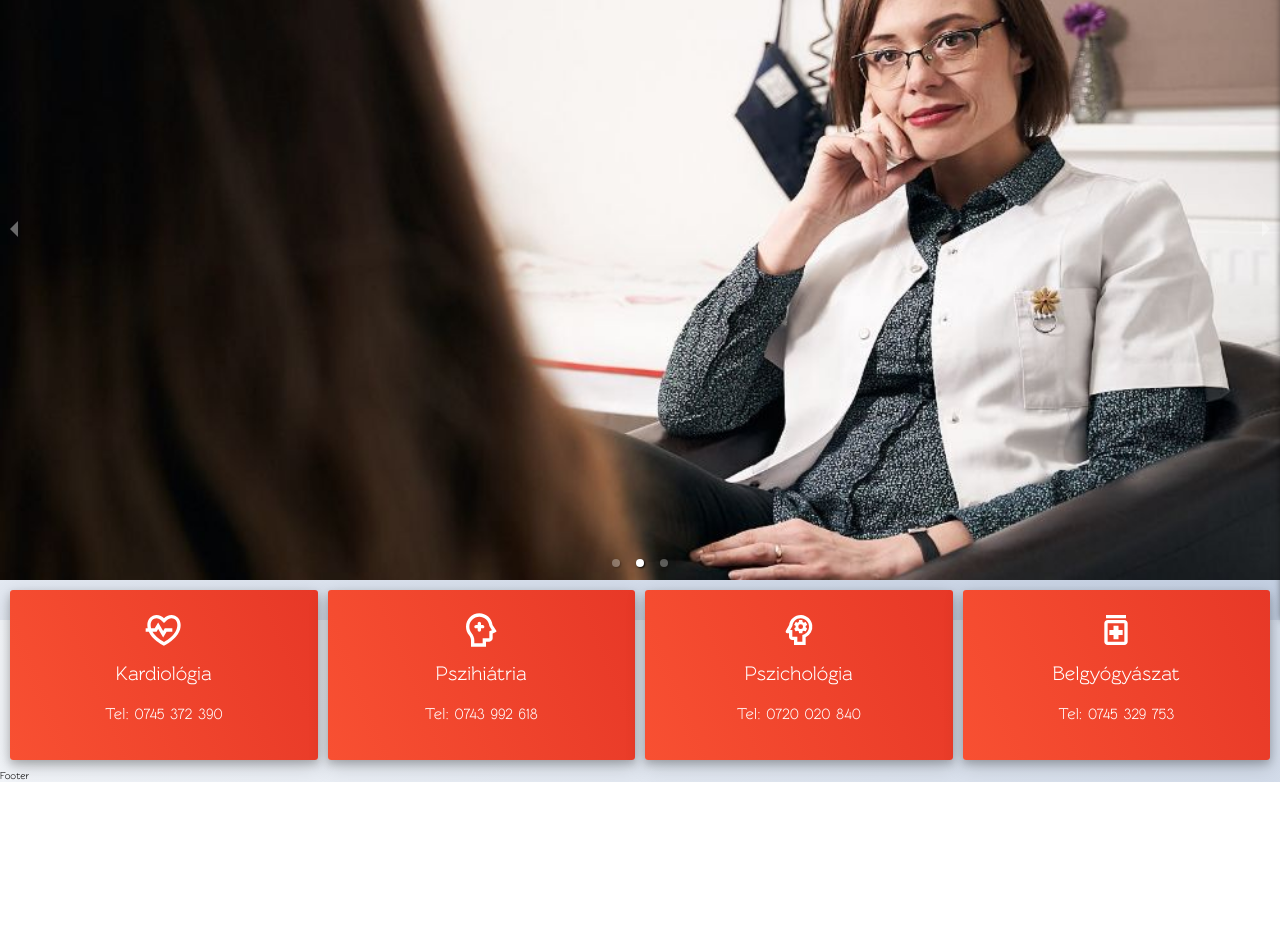
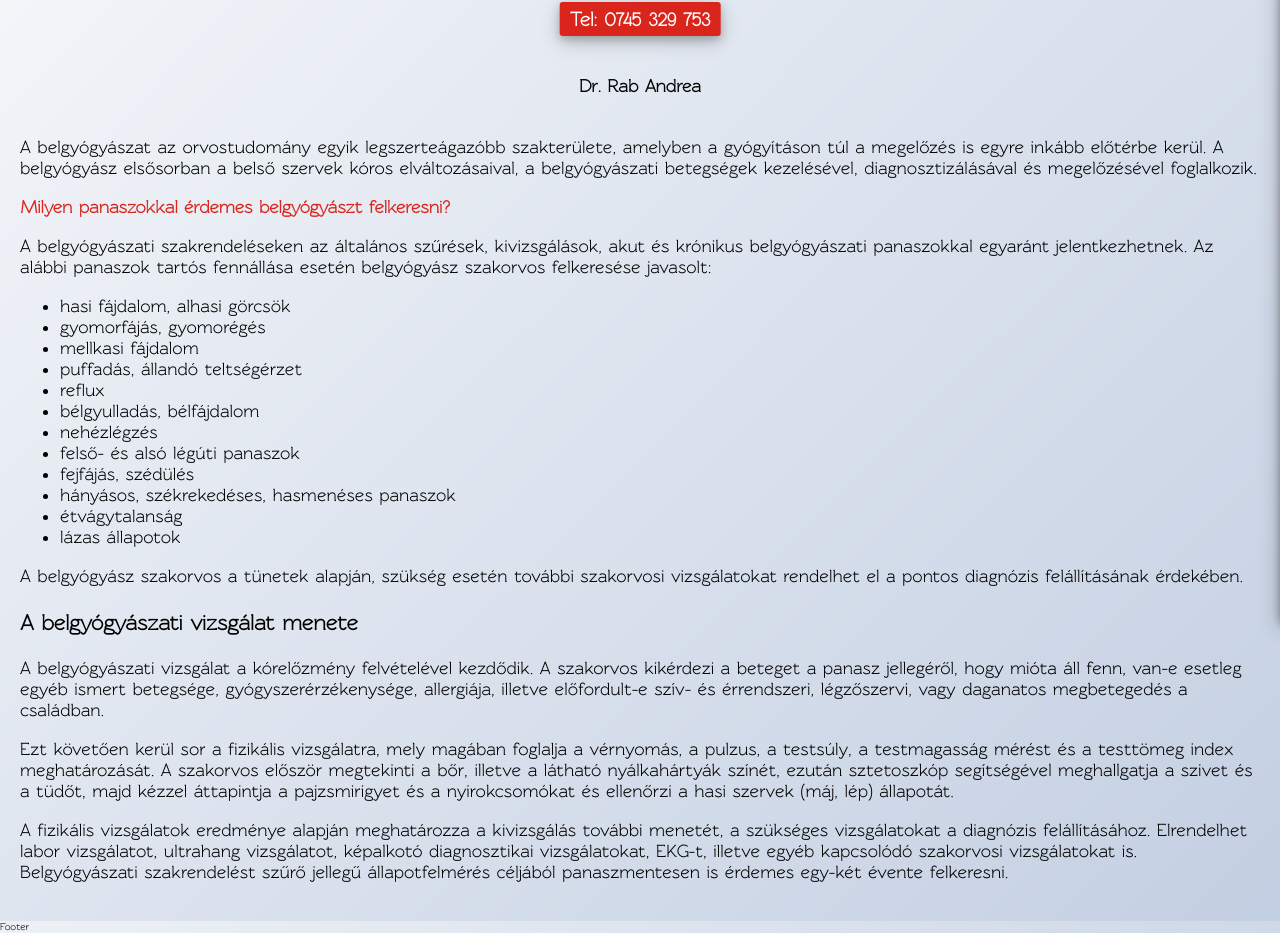
Before and after one commit to botondKulcsar/fehervari, a React (Create React App) app: page /internalmed in a window 1280 px wide. Shown: the part 180-1113 px from the top of the page. Before the commit the page ends 962 px from the top, so only its background shows below. Built offline with nearby package versions, Linux system fonts and the light colour scheme.

Commit message:
fix phone number

```diff
--- a/src/App.js
+++ b/src/App.js
@@ -8,6 +8,8 @@ import Home from './screens/home/Home'
 import { Routes, Route } from 'react-router-dom'
 import Cardiology from './screens/Cardiology/Cardiology'
 import Psychiatry from './screens/Psychiatry/Psychiatry'
+import InternalMed from './screens/InternalMed/InternalMed'
+import FamilyMed from './screens/FamilyMed/FamilyMed'
 import Footer from './components/Footer/Footer'
 
 function App () {
@@ -23,7 +25,10 @@ function App () {
 
   return (
     <div style={{ height: '100%' }}>
-      <Toolbar drawerClickHandler={drawerToggleClickHandler} show={sideDrawerOpen}/>
+      <Toolbar
+        drawerClickHandler={drawerToggleClickHandler}
+        show={sideDrawerOpen}
+      />
       <SideDrawer show={sideDrawerOpen} hide={backdropClickHandler} />
       {/*sideDrawerOpen ? <Backdrop click={backdropClickHandler} /> : null */}
       <main style={{ marginTop: '56px' }}>
@@ -31,6 +36,8 @@ function App () {
           <Route path='/' element={<Home />} />
           <Route path='/cardiology' element={<Cardiology />} />
           <Route path='/psychiatry' element={<Psychiatry />} />
+          <Route path='/internalmed' element={<InternalMed />} />
+          <Route path='/familymed' element={<FamilyMed />} />
           <Route path='*' element={<Home />} />
         </Routes>
       </main>
--- a/src/components/CardContainer/CardContainer.js
+++ b/src/components/CardContainer/CardContainer.js
@@ -32,7 +32,7 @@ const CardContainer = () => {
       icon: <MdOutlineMedication />,
       title: 'Belgyógyászat',
       content: '0745 329 753',
-      to: '/cardiology'
+      to: '/internalmed'
     }
   ]
   return (
--- a/src/components/SideDrawer/SideDrawer.css
+++ b/src/components/SideDrawer/SideDrawer.css
@@ -4,17 +4,16 @@
   letter-spacing: 1px;
   height: calc(100% - 5.6rem);
   background-color: white;
-  box-shadow: 1px 0px 7px rgba(0, 0, 0, 0.5);
+  box-shadow: var(--dark-shadow);
+  /* box-shadow: 1px 0px 7px rgba(0, 0, 0, 0.5); */
   position: fixed;
-  /* top: 0; */
   bottom: 0;
   right: 0;
   width: 100%;
-  /* max-width: 400px; */
   z-index: 200;
   transform: translateX(100%);
   transition: transform 0.3s ease-out;
-  /* overflow: scroll; */
+  overflow: scroll;
   background-image: var(--grey-background);
 }
 
@@ -68,12 +67,7 @@ input:checked + .types {
 input:checked + .physicians {
   height: 14.8rem;
   margin-top: 1.3rem;
-  /* overflow: scroll; */
 }
-
-/* input:checked + .sidebar__navigation-submenu-items .sidebar__navigation-link {
-  display: inline;
-} */
 
 input[type="checkbox"] {
   display: none;
--- a/src/components/SideDrawer/SideDrawer.js
+++ b/src/components/SideDrawer/SideDrawer.js
@@ -13,7 +13,11 @@ const SideDrawer = ({ show, hide }) => {
     <nav className={drawerClasses}>
       <ul className='side-drawer__items'>
         <li>
-          <Link className='sidebar__navigation-link' to='/' onClick={hide}>
+          <Link
+            className='sidebar__navigation-link'
+            to='/familymed'
+            onClick={hide}
+          >
             Családorvosi rendelő
           </Link>
         </li>
@@ -43,7 +47,11 @@ const SideDrawer = ({ show, hide }) => {
             </li>
 
             <li>
-              <Link className='sidebar__navigation-link' to='/' onClick={hide}>
+              <Link
+                className='sidebar__navigation-link'
+                to='/internalmed'
+                onClick={hide}
+              >
                 Belgyógyászat
               </Link>
             </li>
--- a/src/components/Toolbar/Toolbar.js
+++ b/src/components/Toolbar/Toolbar.js
@@ -20,7 +20,7 @@ const Toolbar = ({ drawerClickHandler, show }) => {
         <div className='toolbar__navigation-items'>
           <ul className='toolbar__navigation-items-list'>
             <li>
-              <Link className='toolbar__navigation-link' to='/'>
+              <Link className='toolbar__navigation-link' to='/familymed'>
                 Családorvosi rendelő
               </Link>
             </li>
@@ -40,7 +40,7 @@ const Toolbar = ({ drawerClickHandler, show }) => {
                   </Link>
                 </li>
                 <li>
-                  <Link className='toolbar__navigation-link' to='/'>
+                  <Link className='toolbar__navigation-link' to='/internalmed'>
                     Belgyógyászat
                   </Link>
                 </li>
--- a/src/screens/Cardiology/Cardiology.css
+++ b/src/screens/Cardiology/Cardiology.css
@@ -47,6 +47,7 @@
   transition: box-shadow 0.3s;
   margin-left: 50%;
   transform: translateX(-50%);
+  white-space: nowrap;
 }
 
 .telephone-link:hover,
--- /dev/null
+++ b/src/screens/FamilyMed/FamilyMed.js
@@ -0,0 +1,64 @@
+import React from 'react'
+import classes from './FamilyMed.module.css'
+import familyMed from '../../assets/imgs/familyMed.jpg'
+
+const Psychiatry = () => {
+  React.useEffect(() => {
+    window.scrollTo(0, 0)
+  }, [])
+  return (
+    <div className='wrapper'>
+      <div className={classes['flex-container']}>
+        <div>
+          <h2 className='title'>Családorvosi rendelő</h2>
+          <a className='telephone-link' href='tel:+40365424596'>
+            Tel: 0365 424 596
+          </a>
+          <h4 className='doctor'>Dr. Fehérvári Lázár Mónika</h4>
+          <h4 className='doctor'>Dr. Bartel Klára</h4>
+          <h4 className='doctor'>Rácz Emoke Irén általános asszisztens</h4>
+          <h4 className='doctor'>Bárczi Emoke Ildikó védőnő</h4>
+        </div>
+        <div className={classes['img-holder']}>
+          <img src={familyMed} alt='Dr. Fehérvári Lázár Mónika' />
+        </div>
+      </div>
+
+      <p>
+        Az alapellátásban dolgozó orvosok és munkatársaik az egészségügyi ellátó
+        rendszer mindenesei. Ismerniük kell az orvostudomány, a szociális
+        szolgáltató rendszer minden szeletét, és a hozzájuk tartozó törvényeket
+      </p>
+
+      <p>
+        Munkájuk során a hozzájuk tartozó alapellátási egység, vagyis ismertebb
+        nevén a háziorvosi körzet minden, életmódbeli és betegségi gyakran
+        családi problémáival foglalkozni kell. Munkájukat a rendeléseken, a
+        betegek lakásán, a környezetükben észlelhető megoldásra váró
+        problémákkal együttesen jelentkező gyógyító, gondozó és megelőző
+        feladatok határozzák meg.
+      </p>
+
+      <p>
+        A háziorvosa jut eszébe először a betegnek, amikor a betegség bármilyen
+        tünetét észleli magán, mert a kapcsolat vele, vagy családjával,
+        környezetével mindennapos. A háziorvosától várja testi, lelki, szociális
+        problémáinak lehetőség szerinti megoldását, vagy annak az útnak a
+        megjelölését, amelyen az elindítható.
+      </p>
+      <p>
+        A háziorvos megfelel ennek a kihívásnak, mert képzettsége, tapasztalata,
+        átfogja mindazokat az ismereteket, amelyek ahhoz szükségesek, hogy
+        meggyógyítsa a hozzá fordulót. Amikor a megbetegedés tünetei meghaladják
+        lehetőségeit, feladata a megfelelő szakorvosokhoz, kórházakhoz,
+        klinikákhoz irányítani betegeit. A háziorvos feladata, hogy
+        tájékoztasson minden egészségét épnek érző embert arról, hogy annak
+        megőrzése milyen szűrési, életmódbeli, szociális utakon érhető el. Az
+        alapellátás területén szabad orvosválasztás van, a biztosítottak
+        szabadon választhatnak háziorvost.
+      </p>
+    </div>
+  )
+}
+
+export default Psychiatry
--- /dev/null
+++ b/src/screens/FamilyMed/FamilyMed.module.css
@@ -0,0 +1,25 @@
+.img-holder {
+  flex: 0 0 50%;
+  overflow: hidden;
+  align-self: center;
+  /* float: right; */
+  /* border: 2px solid var(--main-red); */
+  box-shadow: var(--light-shadow);
+  margin-left: 1rem;
+}
+
+.img-holder img {
+  width: 100%;
+  display: block;
+}
+
+.flex-container {
+  display: flex;
+  justify-content: space-evenly;
+}
+
+@media only screen and (max-width: 600px) {
+  .img-holder {
+    display: none;
+  }
+}
--- /dev/null
+++ b/src/screens/InternalMed/InternalMed.js
@@ -0,0 +1,87 @@
+import React from 'react'
+import classes from './InternalMed.module.css'
+// import internalMed from '../../assets/imgs/internalMed.jpg'
+
+const InternalMed = () => {
+  React.useEffect(() => {
+    window.scrollTo(0, 0)
+  }, [])
+  return (
+    <div className='wrapper'>
+      <h2 className='title'>Belgyógyászat</h2>
+      <a className='telephone-link' href='tel:+40745329753'>
+        Tel: 0745 329 753
+      </a>
+      <h4 className='doctor'>Dr. Rab Andrea</h4>
+
+      <div className={classes['img-holder']}>
+        {/*<img src={internalMed} alt='Dr. Frink-Dienes Eszter' />*/}
+      </div>
+      <p>
+        A belgyógyászat az orvostudomány egyik legszerteágazóbb szakterülete,
+        amelyben a gyógyításon túl a megelőzés is egyre inkább előtérbe kerül. A
+        belgyógyász elsősorban a belső szervek kóros elváltozásaival, a
+        belgyógyászati betegségek kezelésével, diagnosztizálásával és
+        megelőzésével foglalkozik.
+      </p>
+
+      <p className='question'>
+        Milyen panaszokkal érdemes belgyógyászt felkeresni?
+      </p>
+      <p>
+        A belgyógyászati szakrendeléseken az általános szűrések, kivizsgálások,
+        akut és krónikus belgyógyászati panaszokkal egyaránt jelentkezhetnek. Az
+        alábbi panaszok tartós fennállása esetén belgyógyász szakorvos
+        felkeresése javasolt:
+      </p>
+      <ul>
+        <li>hasi fájdalom, alhasi görcsök</li>
+        <li>gyomorfájás, gyomorégés</li>
+        <li>mellkasi fájdalom</li>
+        <li>puffadás, állandó teltségérzet</li>
+        <li>reflux</li>
+        <li>bélgyulladás, bélfájdalom</li>
+        <li>nehézlégzés</li>
+        <li>felső- és alsó légúti panaszok</li>
+        <li>fejfájás, szédülés</li>
+        <li>hányásos, székrekedéses, hasmenéses panaszok</li>
+        <li>étvágytalanság</li>
+        <li>lázas állapotok</li>
+      </ul>
+      <p>
+        A belgyógyász szakorvos a tünetek alapján, szükség esetén további
+        szakorvosi vizsgálatokat rendelhet el a pontos diagnózis felállításának
+        érdekében.
+      </p>
+
+      <h3 className='subtitle'>A belgyógyászati vizsgálat menete</h3>
+      <p>
+        A belgyógyászati vizsgálat a kórelőzmény felvételével kezdődik. A
+        szakorvos kikérdezi a beteget a panasz jellegéről, hogy mióta áll fenn,
+        van-e esetleg egyéb ismert betegsége, gyógyszerérzékenysége, allergiája,
+        illetve előfordult-e szív- és érrendszeri, légzőszervi, vagy daganatos
+        megbetegedés a családban.
+      </p>
+      <p>
+        Ezt követően kerül sor a fizikális vizsgálatra, mely magában foglalja a
+        vérnyomás, a pulzus, a testsúly, a testmagasság mérést és a testtömeg
+        index meghatározását. A szakorvos először megtekinti a bőr, illetve a
+        látható nyálkahártyák színét, ezután sztetoszkóp segítségével
+        meghallgatja a szivet és a tüdőt, majd kézzel áttapintja a pajzsmirigyet
+        és a nyirokcsomókat és ellenőrzi a hasi szervek (máj, lép) állapotát.
+      </p>
+
+      <p>
+        A fizikális vizsgálatok eredménye alapján meghatározza a kivizsgálás
+        további menetét, a szükséges vizsgálatokat a diagnózis felállításához.
+        Elrendelhet labor vizsgálatot, ultrahang vizsgálatot, képalkotó
+        diagnosztikai vizsgálatokat, EKG-t, illetve egyéb kapcsolódó szakorvosi
+        vizsgálatokat is. Belgyógyászati szakrendelést szűrő jellegű
+        állapotfelmérés céljából panaszmentesen is érdemes egy-két évente
+        felkeresni.
+      </p>
+    </div>
+  )
+}
+
+export default InternalMed
--- a/src/screens/Psychiatry/Psychiatry.js
+++ b/src/screens/Psychiatry/Psychiatry.js
@@ -15,7 +15,7 @@ const Psychiatry = () => {
       <h4 className='doctor'>Dr. Frink-Dienes Eszter</h4>
 
       <div className={classes['img-holder']}>
-        <img src={psychiatrist} alt='Dr. Fehérvári Lajos' />
+        <img src={psychiatrist} alt='Dr. Frink-Dienes Eszter' />
       </div>
       <p>
         A pszichiátria, vagy elmegyógyászat, a lelki betegségek
```
Also changed, not shown: src/assets/imgs/familyMed.jpg (added), src/screens/InternalMed/InternalMed.module.css (added).
